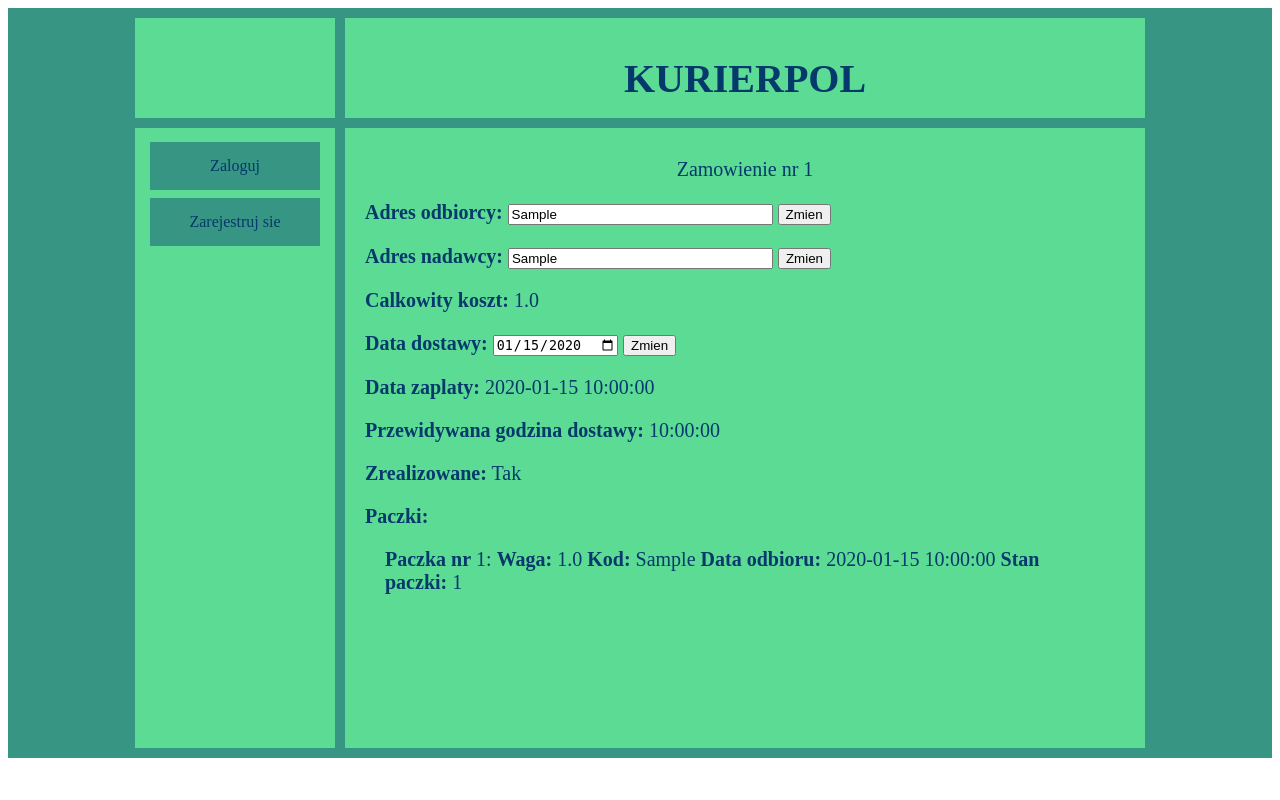
After one commit to WojDrew/flask_courier_app, a Flask app: template app/templates/order_client_view.html in a window 1280 px wide. The commit adds this page. Run offline with Flask 2, Linux system fonts and the light colour scheme; the template is opened without the code that fills it: values that come from a table or form of the project are taken from there, others are empty; tables that the repository leaves empty hold one stand-in row (values such as "Sample post").

Commit message:
Add courier and client order view

```diff
--- a/app/forms.py
+++ b/app/forms.py
@@ -1,7 +1,7 @@
 from flask_wtf import FlaskForm
-from wtforms import StringField, PasswordField, BooleanField, SubmitField, FieldList
+from wtforms import StringField, PasswordField, BooleanField, SubmitField, FieldList, RadioField
 from wtforms.validators import ValidationError, DataRequired, Email, EqualTo
-from wtforms.fields.html5 import DateField
+from wtforms.fields.html5 import TimeField, DateField
 
 from datetime import date
 
@@ -42,12 +42,40 @@ class LoginForm(FlaskForm):
 
 
 class OrderTakeForm(FlaskForm):
-    adresNadawcy = StringField('Adres Nadawcy', validators=[DataRequired()])
-    adresOdbiorcy = StringField('Adres Odbiorcy', validators=[DataRequired()])
-    dataDostawy = DateField('Data Dostawy', validators=[DataRequired()])
+    adresNadawcy = StringField('Adres nadawcy:', validators=[DataRequired()])
+    adresOdbiorcy = StringField('Adres odbiorcy:', validators=[DataRequired()])
+    dataDostawy = DateField('Data dostawy:', validators=[DataRequired()])
     paczki = FieldList(StringField(), 'Paczki:')
     submit = SubmitField('Zloz')
 
     def validate_dataDostawy(self, data):
         if data.data < date.today():
             raise ValidationError('Data podana musi byc poxniejsza niz dzisiejsza')
+
+
+class OrderFormSenderAddress(FlaskForm):
+    adresNadawcy = StringField('Adres nadawcy:', validators=[DataRequired()])
+    submit = SubmitField('Zmien')
+
+
+class OrderFormRecipientAddress(FlaskForm):
+    adresOdbiorcy = StringField('Adres odbiorcy:', validators=[DataRequired()])
+    submit = SubmitField('Zmien')
+
+
+class OrderFormDate(FlaskForm):
+    dataDostawy = DateField('Data dostawy:', validators=[DataRequired()])
+    submit = SubmitField('Zmien')
+
+    def validate_dataDostawy(self, data):
+        if data.data < date.today():
+            raise ValidationError('Data podana musi byc poxniejsza niz dzisiejsza')
+
+
+class OrderFormDateTime(FlaskForm):
+    godzinaDostawy = TimeField('Przewidywana godzina dostawy:', validators=[DataRequired()])
+    submit = SubmitField('Zmien')
+
+
+class FinalizeOrderForm(FlaskForm):
+    submit = SubmitField("Sfinalizuj")
--- a/app/models.py
+++ b/app/models.py
@@ -58,7 +58,7 @@ class Kurier(Osoba):
     @staticmethod
     def find_free_courier():
         kurier = db.session.query(Kurier.id).outerjoin(Zamowienie).order_by(
-            func.count(Zamowienie.idZamowienie).desc()).group_by(Kurier.id).first()
+            func.count(Zamowienie.idZamowienie)).group_by(Kurier.id).first()
         return Kurier.query.get(kurier.id)
 
 
--- a/app/static/css/style.css
+++ b/app/static/css/style.css
@@ -28,3 +28,7 @@
     cursor: pointer;
     text-decoration: none;
 }
+
+.button:hover{
+    background-color: #71968f;
+}
--- a/app/templates/client_view.html
+++ b/app/templates/client_view.html
@@ -1,5 +1,5 @@
 <a class="button" href="/zamow">Zloz zamowienie</a>
 <h3>Twoje zamowienia:</h3>
 {% for zamowienie in current_user.zamowienia %}
-    <p>{{ zamowienie.adresDostawcy }}</p>
+    <p><a class="button" href="/zamowienie?id={{ zamowienie.idZamowienie }}">Zamowienie {{ zamowienie.idZamowienie }}</a></p>
 {% endfor %}
--- a/app/templates/courier_view.html
+++ b/app/templates/courier_view.html
@@ -1,4 +1,4 @@
 <h3>Twoje zamowienia:</h3>
 {% for zamowienie in current_user.zamowienia %}
-    <p>{{ zamowienie }}</p>
+    <p><a class="button" href="/zamowienie_kurier?id={{ zamowienie.idZamowienie }}">Zamowienie {{ zamowienie.idZamowienie }}</a></p>
 {% endfor %}
--- /dev/null
+++ b/app/templates/order_client_view.html
@@ -0,0 +1,51 @@
+{% extends "base.html" %}
+
+{% block content %}
+    <p>Zamowienie nr {{ zamowienie.idZamowienie }}</p>
+
+    <form action="" method="post" style="padding: 0px 20px; text-align: left">
+        {{ recipientForm.hidden_tag() }}
+        <p>
+            <b>{{ recipientForm.adresOdbiorcy.label }}</b>
+            {{ recipientForm.adresOdbiorcy(size=30, value=zamowienie.adresDostawcy)}}
+            {{ recipientForm.submit()}}
+        </p>
+    </form>
+    <form action="" method="post" style="padding: 0px 20px; text-align: left">
+        {{ senderForm.hidden_tag() }}
+        <p>
+            <b>{{ senderForm.adresNadawcy.label }}</b>
+            {{ senderForm.adresNadawcy(size=30, value=zamowienie.adresNadawcy)}}
+            {{ senderForm.submit()}}
+        </p>
+    </form>
+    <p style="text-align: left; padding: 0px 20px;"><b>Calkowity koszt:</b> {{ zamowienie.calkowityKosztDostawy }}</p>
+    <form action="" method="post" style="padding: 0px 20px; text-align: left">
+        {{ dateForm.hidden_tag() }}
+        <p>
+            <b>{{ dateForm.dataDostawy.label }}</b>
+            {{ dateForm.dataDostawy(size=30, value=zamowienie.dataDostawy)}}
+            {{ dateForm.submit()}}
+        </p>
+    </form>
+    <p style="text-align: left; padding: 0px 20px;"><b>Data zaplaty:</b>
+        {{ zamowienie.dataZaplaty if zamowienie.dataZaplaty is not none else 'Nie zaplacono' }}
+    </p>
+    <p style="text-align: left; padding: 0px 20px;"><b>Przewidywana godzina dostawy:</b>
+        {{ zamowienie.przewidywanaGodzinaDostawy.time() if zamowienie.przewidywanaGodzinaDostawy is not none else 'Kurier nie
+        podal jeszcze przewidywanej godziny dostawy' }}
+    </p>
+    <p style="text-align: left; padding: 0px 20px;">
+        <b>Zrealizowane:</b> {{ 'Tak' if zamowienie.zrealizowana else 'Nie' }}
+    </p>
+    <p style="text-align: left; padding: 0px 20px;">
+        <b>Paczki:</b>
+    </p>
+    {% for paczka in zamowienie.paczki %}
+        <p style="text-align: left; padding: 0px 40px;">
+            <b>Paczka nr</b> {{ loop.index }}: <b>Waga:</b> {{ paczka.waga }} <b>Kod:</b> {{ paczka.kod if paczka.kod is not none else 'Brak' }}
+            <b>Data odbioru:</b> {{ paczka.dataOdbioru if paczka.dataOdbioru is not none else 'Paczka nie zostala jeszcze odebrana' }}
+            <b>Stan paczki:</b> {{ paczka.stanPaczki }}
+        </p>
+    {% endfor %}
+{% endblock %}
```
Also changed, not shown: app/routes.py (+71 -2 lines), app/templates/order_courier_view.html (added, +41 -0 lines).
